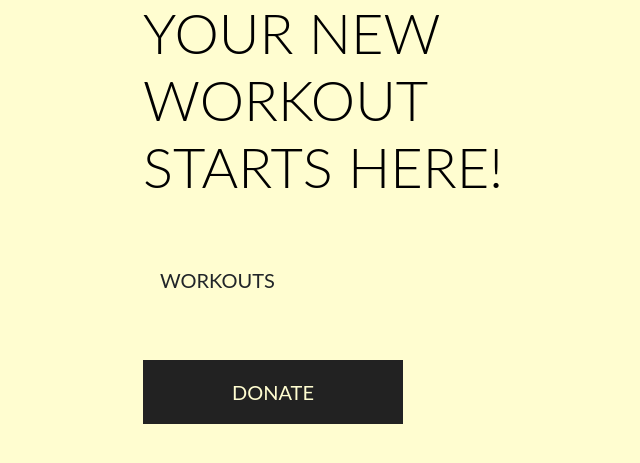
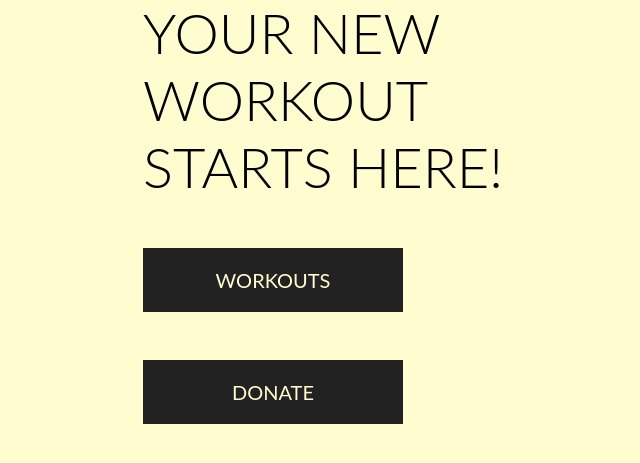
Before and after one commit to tadhgnolan/workout-generator, a Django app: page / in a window 1280 px wide. Shown: the part 238-701 px from the top of the page, without its empty margins (0-640 px from the left). Run offline with Django 3.2, Linux system fonts and the light colour scheme; some libraries are stand-ins or nearby versions.

Commit message:
Add styling for workouts button

```diff
--- a/static/css/base.css
+++ b/static/css/base.css
@@ -35,6 +35,17 @@ main {
 .main-logo-link {
     width: fit-content;
 }
+
+.workouts-button {
+    background: #222222;
+    color: #FFFDD0;
+    min-width: 260px;
+
+}
+
+.donate-button:hover,
+.donate-button:active,
+.donate-button:focus,
 
 .donate-button {
     background: #222222;
```
